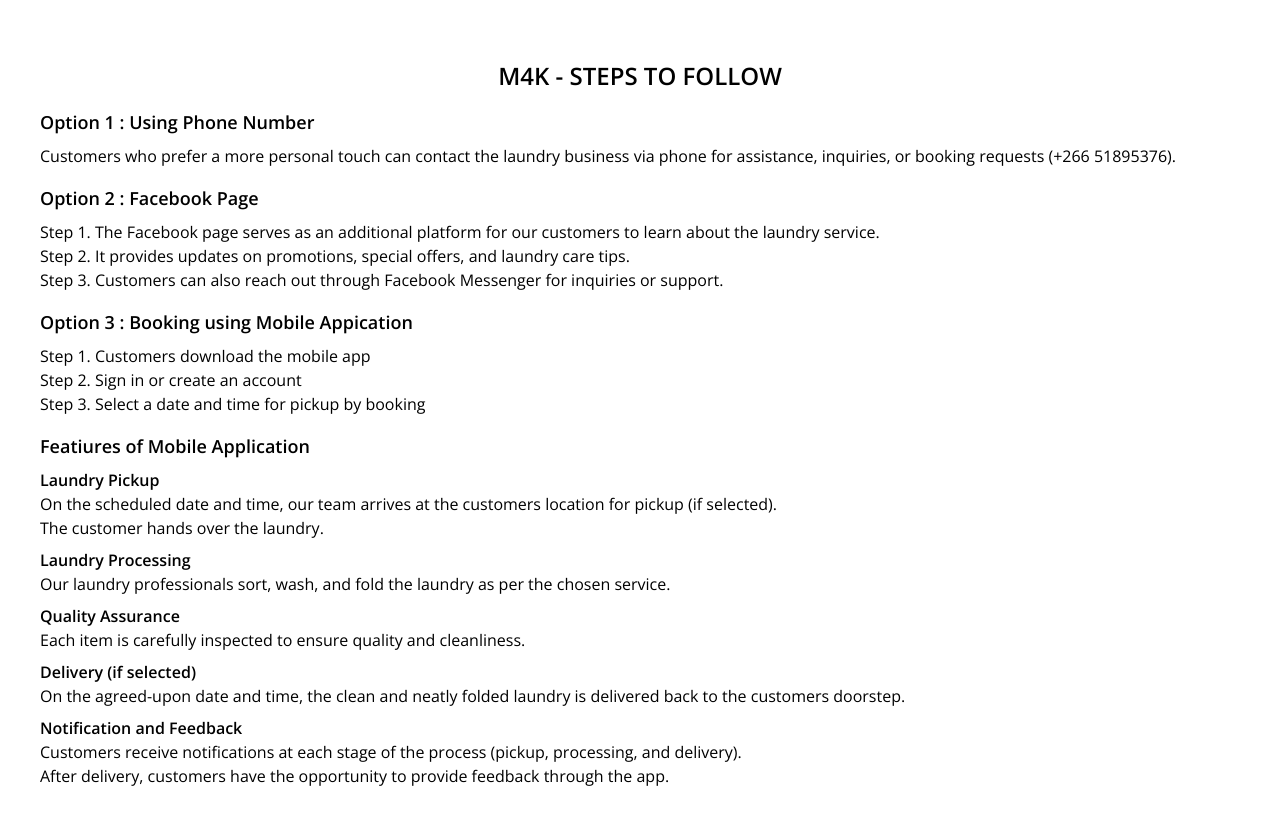
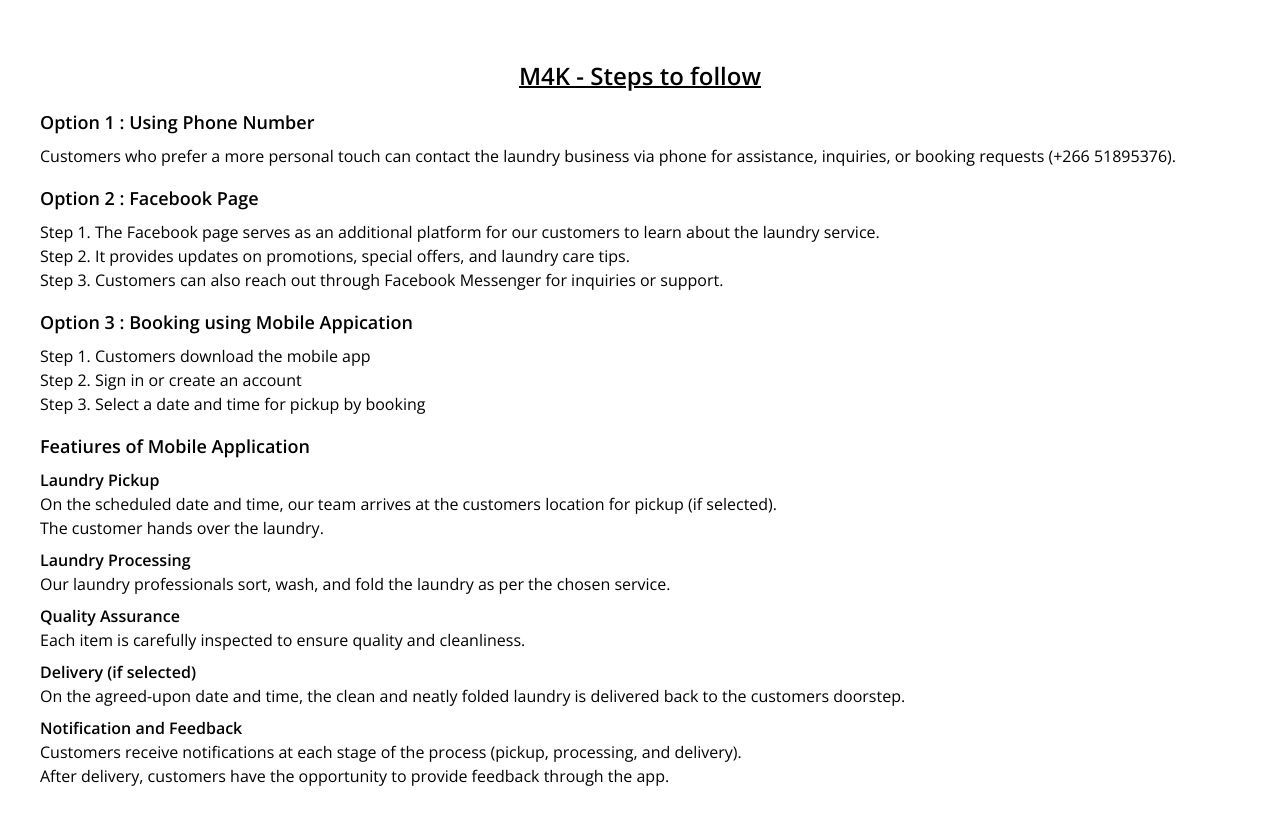
Before and after one commit to HMaroba/m4k-steps, a Next.js app: page / in a window 1280 px wide. Shown: the top 824 px of the page. Built offline with nearby package versions, Linux system fonts and the light colour scheme.

Commit message:
Fixed paging

```diff
--- a/src/app/page.tsx
+++ b/src/app/page.tsx
@@ -6,7 +6,7 @@ export default function Home() {
   return (
     <main>
       <div className="mt-5  md:p-10 transition duration-0 hover:duration-150">
-        <h4 className="font-semibold text-2xl text-center text-transform: uppercase color-blue">
+        <h4 className="font-semibold text-2xl text-center underline underline-offset-1">
           M4K - Steps to follow
         </h4>
         <h5 className="mt-4 font-semibold text-lg">
```
